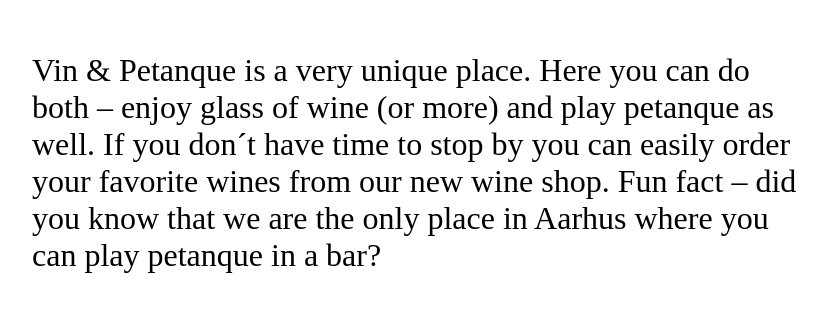
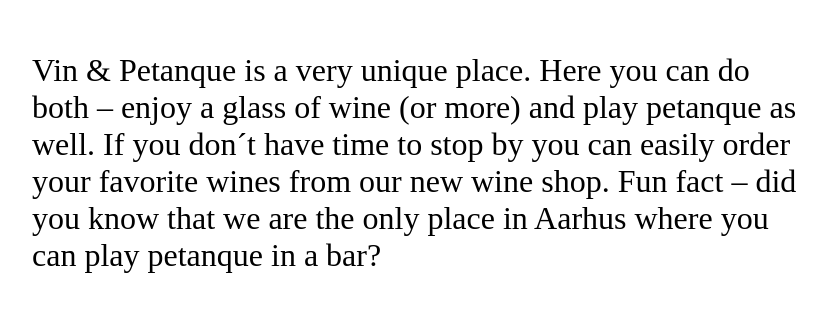
Before and after one commit to Anadev1/SPRINT_Project, a plain HTML site: page index.html in a window 1280 px wide. Shown: the part 1468-1780 px from the top of the page, without its empty margins (218-1044 px from the left). Drawn offline with Linux system fonts and the light colour scheme.

Commit message:
Final_Version_2

```diff
--- a/index.html
+++ b/index.html
@@ -37,7 +37,7 @@
                 <img src="images/DSC05612.JPG" alt="store front" class="aboutus-image">
             </div>
             <div class="aboutus-container" id="aboutus">
-            <p class="aboutus-information">Vin & Petanque is a very unique place. Here you can do both – enjoy glass of wine (or more) and play petanque as well. If you don´t have time to stop by you can easily order your favorite wines from our new wine shop. Fun fact – did you know that we are the only place in Aarhus where you can play petanque in a bar?</p></div>
+            <p class="aboutus-information">Vin & Petanque is a very unique place. Here you can do both – enjoy a glass of wine (or more) and play petanque as well. If you don´t have time to stop by you can easily order your favorite wines from our new wine shop. Fun fact – did you know that we are the only place in Aarhus where you can play petanque in a bar?</p></div>
         </div>
     </main>
     <img src="images/feedback.png" alt="feedback" class="feedback-button">
```
